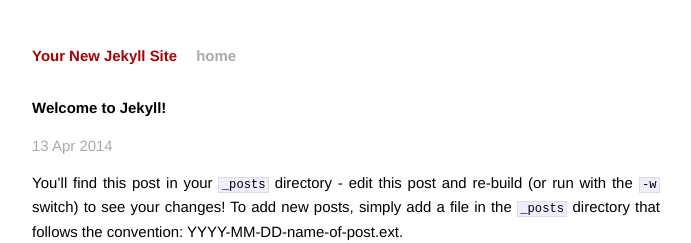
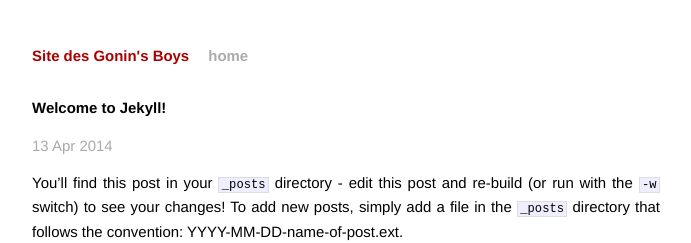
Before and after one commit to fcabestre/Gonins, a Jekyll site: the page built from _posts/2014-04-13-welcome-to-jekyll.markdown, in a window 1280 px wide. Shown: the top 243 px of the page, without its empty margins (294-985 px from the left). Built offline with Jekyll 4.4.1, drawn with Linux system fonts in a browser that asks for light colours; Markdown is read by kramdown in place of the engine named in the settings.

Commit message:
Mise en place du projet IDEA, retouches dans les fichiers à ignorer et dans la configuration globale de Jekyll

```diff
--- a/_config.yml
+++ b/_config.yml
@@ -1,3 +1,6 @@
-name: Your New Jekyll Site
+name: Site des Gonin's Boys
 markdown: redcarpet
 pygments: true
+encoding: utf-8
+timezone: Europe/Paris
+exclude: ['old']
```
Also changed, not shown: 1 other file.
